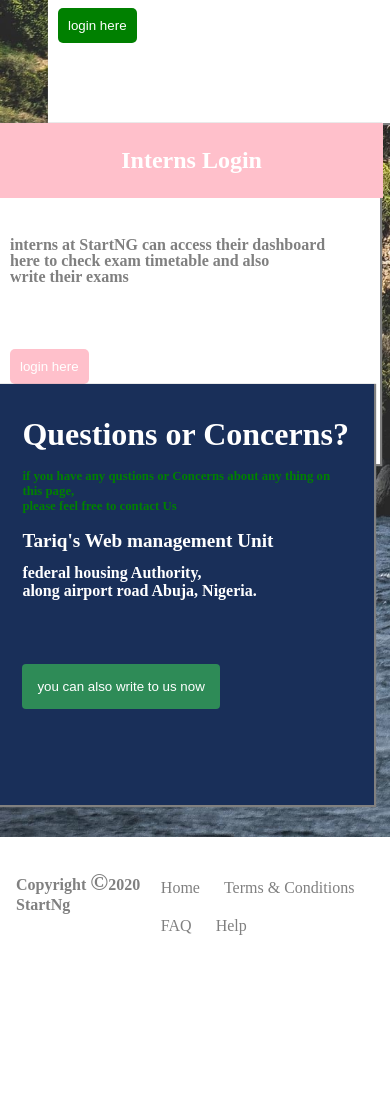
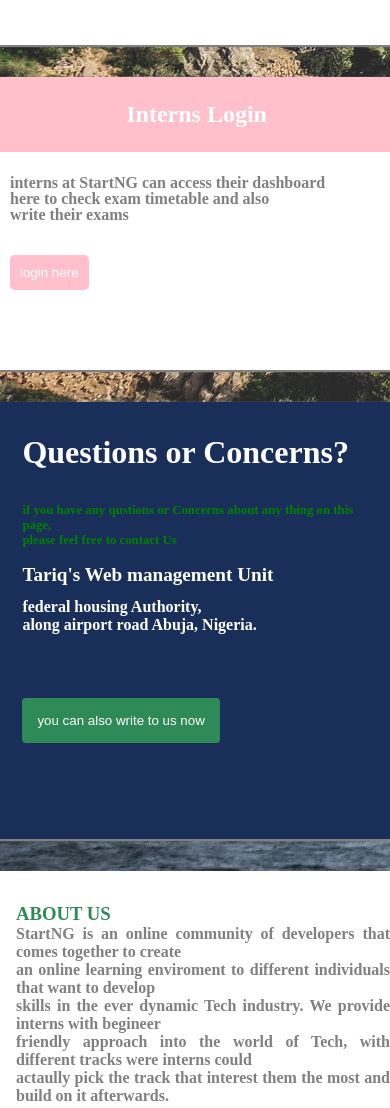
Before and after one commit to Davidtariq96/landing-page, a plain HTML site: page index.html in a window 390 px wide. Shown: the part 660-1768 px from the top of the page. Before the commit the page ends 1621 px from the top, so only its background shows below. Drawn offline with Linux system fonts and the light colour scheme.

Commit message:
1st commit

```diff
--- a/index.html
+++ b/index.html
@@ -61,6 +61,12 @@
                 </div>
 
             </section>
+            <section id="About-page">
+               <article><h3>ABOUT US</h3> <H5>StartNG is an online community of developers
+            that comes together to create <br> an online learning enviroment to different individuals
+        that want to develop<br> skills in the ever dynamic Tech industry. We provide interns with begineer<br> friendly approach into the world of Tech, with different tracks were interns could <br> actaully
+    pick the track that interest them the most and build on it afterwards.</H5>
+            </section>
             <footer class="links">
                <h4> Copyright <span style="color: gray; font-size: 1.5rem;"> &copy;</span>2020 StartNg</h4>
                 <ul>
--- a/style .css
+++ b/style .css
@@ -236,8 +236,112 @@
     margin-left: 1rem;
 }
 
+#About-page{
+    text-align: center;
+    margin-bottom: 1rem;
+}
+
+#About-page h3{
+    color: seagreen;
+    margin-top: 2rem;
+}
+#About-page h5{
+    font-size: 1rem;
+    color: gray;
+}
+
 @media only screen and (max-width:1050px){
     .flex-wrapper{
         display: block;
     }
+
+    .flex-wrapper :nth-child(2){
+        margin-top: 2rem;
+    }
+
+    .flex-wrapper :nth-child(3){
+        margin-top: 2rem;
+    }
+
+    .interns{
+        background: white;
+        box-shadow: 1px 1px 1px 1px gray;
+        /* padding: 5px 5px 100px 5px; */
+        padding: 10px;
+        max-width: 500px;
+        margin-top: 30px;
+        /* min-width: 100px; */
+        height: auto;
+        padding-bottom: 5rem;
+        margin: auto;
+    }
+
+    .mentors{
+        background: white;
+        box-shadow: 1px 1px 1px 1px gray;
+        /* padding: 5px 5px 100px 5px; */
+        padding: 10px;
+        max-width: 500px;
+        /* min-width: 100px; */
+        height: auto;
+        padding-bottom: 5rem;
+        margin: 0 auto;
+    }
+
+    .feedbacks{
+        background: #192f59;
+        box-shadow: 1px 1px 1px 1px gray;
+        padding-bottom: 6rem;
+        margin-top: -5rem;
+        max-width: 700px;
+        margin: auto;
+        margin-bottom: -3rem;
+        padding-top: 5rem;
+        padding-left: 1.4rem;
+        padding-right: 1.4rem;
+        /* margin-right: 1rem; */
+    }
+
+    #About-page{
+        text-align: justify;
+    }
+    #About-page h3{
+        /* float: left; */
+        margin-left: 1rem;
+    }
+
+    #About-page h5{
+        text-align: justify;
+        margin-left: 1rem;
+    }
+    footer{
+        border-top: 1px solid gray;
+    }
+
+    #page-nav label{
+        display:inline-block ;color: #fff;
+        background: #192f59;
+        font-style: normal;
+        font-size: 1.5em;
+        padding: 10px;
+        margin-top: 1rem;
+
+    }
+    #page-nav ul li{
+        display: block;
+    }
+    #page-nav ul li{
+        border-top: 1px solid white;
+    }
+    #page-nav ul li:hover{
+        background: grey;
+    }
+    #page-nav ul{
+        display: none;
+    }
+    #page-nav input:checked ~ ul{
+        display: block;
+
+    }
+
 }
```
